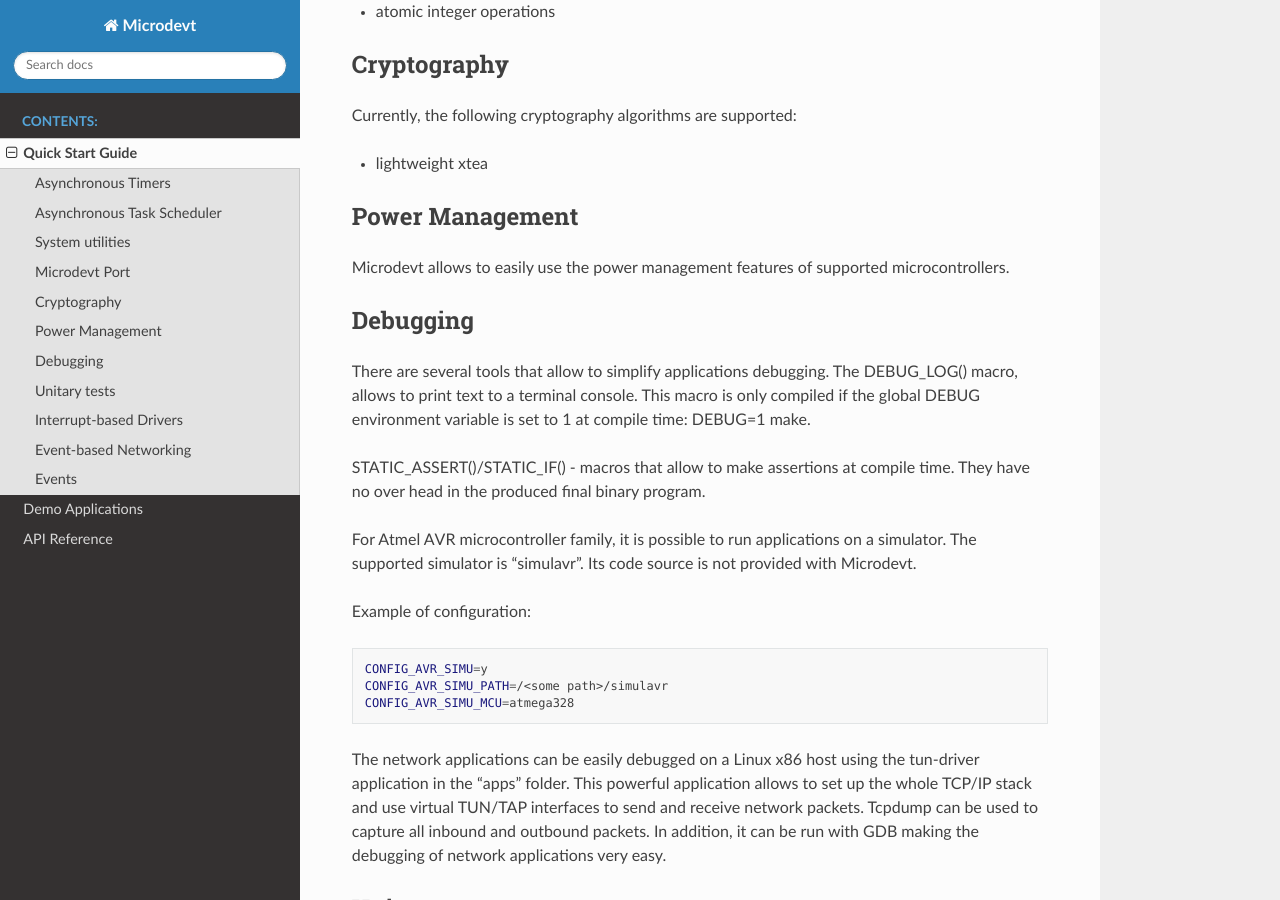
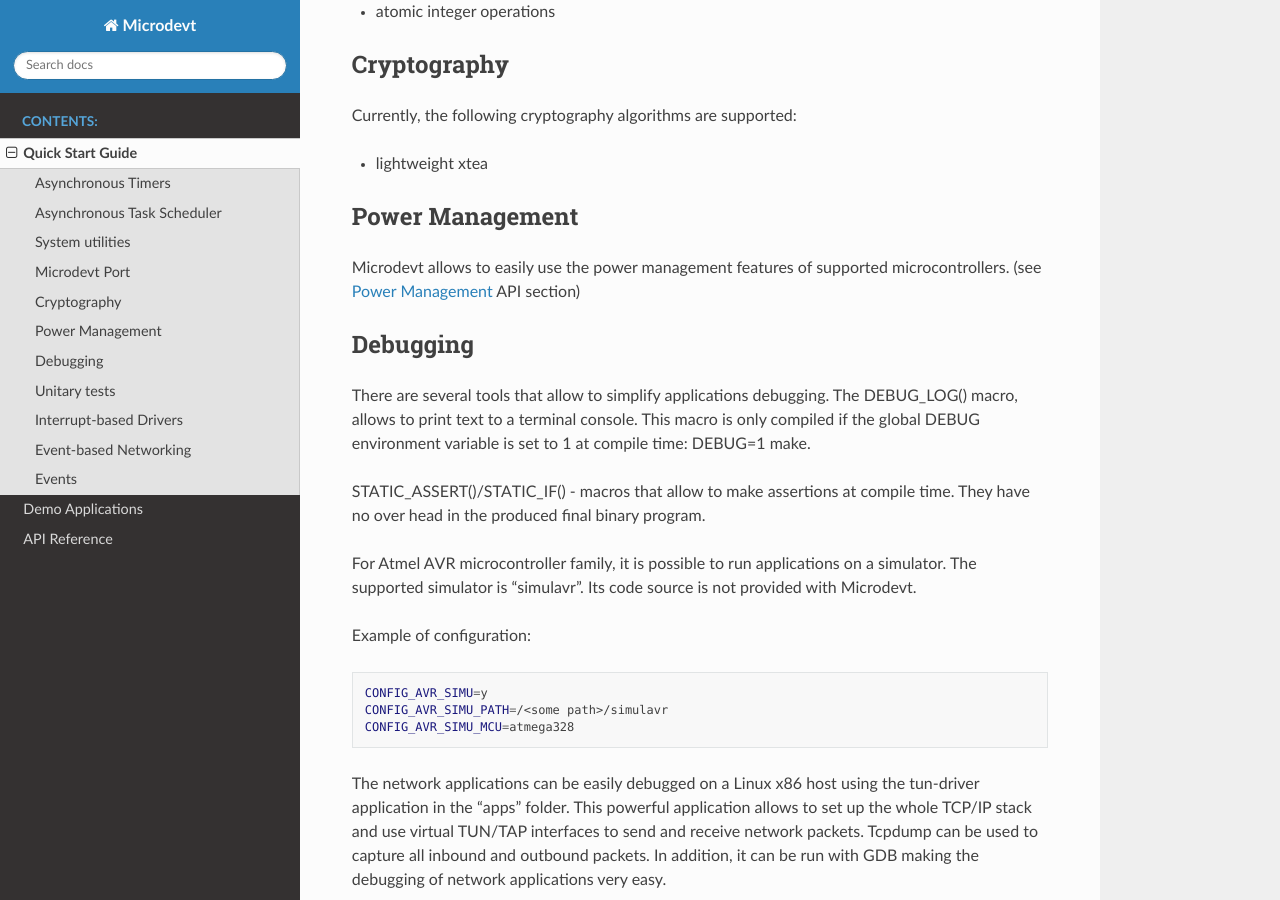
Before and after one commit to KrzysztofW/microdevt, a Sphinx documentation site: the page built from docs/Quick-Start-Guide.rst, in a window 1280 px wide and 900 px high, scrolled down 1473 px. Built offline with Sphinx 7.4.7 and the Read the Docs theme 2.0.0, drawn with Linux system fonts in a browser that asks for light colours.

Commit message:
docs: add links to sections + fix typo
Signed-off-by: Krzysztof Witek <kwitek@kw-net.com>

```diff
--- a/docs/API.rst
+++ b/docs/API.rst
@@ -42,6 +42,8 @@
 
 .. doxygenfunction:: timer_is_pending
    :project: doxygen
+
+.. _pwr-mgr:
 
 Power Management
 ----------------
--- a/docs/Quick-Start-Guide.rst
+++ b/docs/Quick-Start-Guide.rst
@@ -84,6 +86,7 @@
 
 Microdevt allows to easily use the power management features of supported
 microcontrollers.
+(see :ref:`pwr-mgr` API section)
 
 Debugging
 ---------
--- a/docs/index.rst
+++ b/docs/index.rst
@@ -35,7 +35,7 @@
 
 If you don't see a match of your microcontroller, keep in mind that it's
 easy to port Microdevt code to other microcontrollers. (See section
-"Microdevt Port").
+:ref:`uc-port`).
 
 - Atmel AVR familly (Atmega 328P, Attiny85, Atmega2561 and many others)
 - Simulavr
```
Also changed, not shown: other parts of docs/Quick-Start-Guide.rst (+2 -0 lines), 1 other file.
